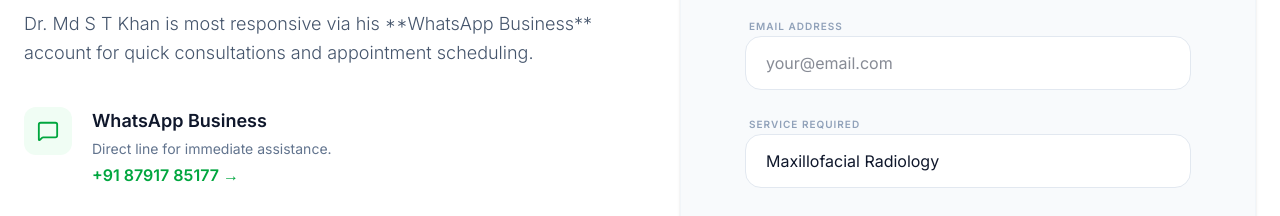
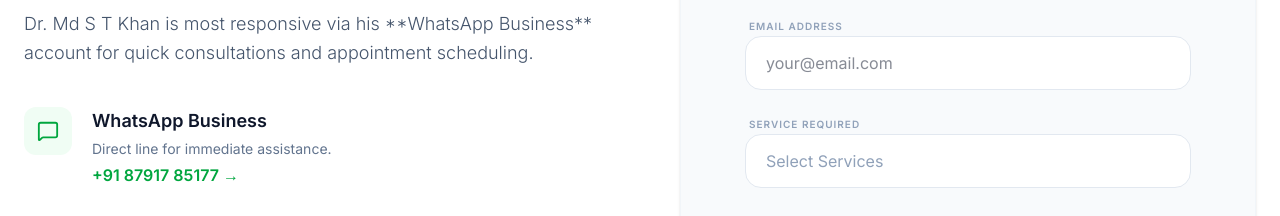
Before and after one commit to shahrukh120/lumina-dental, a React (Vite) app in the folder frontend/: page / in a window 1280 px wide. Shown: the part 4400-4616 px from the top of the page. Built offline with nearby package versions, Linux system fonts and the light colour scheme; no server answers.

Commit message:
Updated contact form

```diff
--- a/frontend/src/components/Contact.tsx
+++ b/frontend/src/components/Contact.tsx
@@ -2,11 +2,12 @@ import React, { useState } from 'react';
 import { MessageSquare, MapPin, Clock } from 'lucide-react';
 
 const Contact: React.FC = () => {
+  // UPDATED: Set initial service to empty string so placeholder shows first
   const [formData, setFormData] = useState({
     firstName: '',
     lastName: '',
     email: '',
-    service: 'Maxillofacial Radiology',
+    service: '',
     message: ''
   });
 
@@ -14,11 +15,15 @@ const Contact: React.FC = () => {
 
   const handleWhatsAppSubmit = (e: React.FormEvent) => {
     e.preventDefault();
+
+    // Basic validation to ensure a service is selected
+    const serviceText = formData.service === '' ? 'General Inquiry' : formData.service;
+
     const text = `Hi Dr. Khan, I'd like to request an appointment at Lumina Dental Studio.
 
 *Patient Name:* ${formData.firstName} ${formData.lastName}
 *Email:* ${formData.email}
-*Requested Service:* ${formData.service}
+*Requested Service:* ${serviceText}
 *Patient Note:* ${formData.message}`;
 
     const encodedText = encodeURIComponent(text);
@@ -26,9 +31,7 @@ const Contact: React.FC = () => {
   };
 
   return (
-    // UPDATED: Tighter vertical padding for mobile (py-12)
     <section id="contact" className="py-12 lg:py-24 bg-white">
-      {/* UPDATED: Adjusted px-4 for smaller screens */}
       <div className="max-w-7xl mx-auto px-4 sm:px-6">
         <div className="grid lg:grid-cols-2 gap-10 lg:gap-20">
 
@@ -60,9 +63,8 @@ const Contact: React.FC = () => {
                 </div>
                 <div>
                   <h4 className="text-lg font-bold text-slate-900 mb-1">Location</h4>
-                  {/* Cleaned up Address Link */}
                   <a
-                    href="https://www.google.com/maps/search/?api=1&query=Apoorva+Hospital+And+Research+Centre+Pvt+Ltd"
+                    href="https://www.google.com/maps?q=Apoorva+Hospital+And+Research+Centre+Pvt+Ltd"
                     target="_blank"
                     rel="noopener noreferrer"
                     className="text-slate-500 text-sm hover:text-indigo-600 transition-colors"
@@ -84,11 +86,10 @@ const Contact: React.FC = () => {
               </div>
             </div>
 
-            {/* UPDATED MAP CONTAINER: Fixed height (h-64 mobile / h-80 desktop) for stability */}
             <div className="w-full h-64 sm:h-80 rounded-3xl overflow-hidden shadow-sm border border-slate-100 mt-auto">
               <iframe
                 title="Clinic Location"
-                src="https://maps.google.com/maps?q=Apoorva+Hospital+And+Research+Centre+Pvt+Ltd+Ballia&t=&z=15&ie=UTF8&iwloc=&output=embed"
+                src="https://www.google.com/maps/embed?pb=!1m18!1m12!1m3!1d3596.345678901234!2d84.150000!3d25.750000!2m3!1f0!2f0!3f0!3m2!1i1024!2i768!4f13.1!3m3!1m2!1s0x0%3A0x0!2zMjXCsDQ1JzAwLjAiTiA4NMKwMDknMDAuMCJF!5e0!3m2!1sen!2sin!4v1600000000000!5m2!1sen!2sin"
                 className="w-full h-full border-0 filter grayscale-[0.2] hover:grayscale-0 transition-all duration-500"
                 loading="lazy"
                 referrerPolicy="no-referrer-when-downgrade"
@@ -98,7 +99,6 @@ const Contact: React.FC = () => {
           </div>
 
           {/* RIGHT COLUMN: Contact Form */}
-          {/* UPDATED: Reduced padding (p-6) for mobile friendliness */}
           <div className="bg-slate-50 p-6 sm:p-10 lg:p-16 rounded-[2.5rem] shadow-sm border border-slate-100 h-fit">
             <form className="space-y-5" onSubmit={handleWhatsAppSubmit}>
               <div className="grid md:grid-cols-2 gap-5">
@@ -117,30 +117,37 @@ const Contact: React.FC = () => {
               </div>
               <div className="space-y-2">
                 <label className="text-[10px] font-bold text-slate-400 uppercase tracking-widest ml-1">Service Required</label>
-                <select value={formData.service} onChange={(e) => setFormData({ ...formData, service: e.target.value })} className="w-full bg-white border border-slate-200 rounded-2xl px-5 py-3.5 focus:ring-2 focus:ring-indigo-500 outline-none transition-all appearance-none cursor-pointer">
-                  <option>Routine Consultation</option>
-                  <option>Maxillofacial Radiology</option>
-                  <option>Maxillofacial Surgery</option>
-                  <option>Periodontal Treatment</option>
-                  <option>Dental Implants</option>
-                  <option>Tooth Fillings</option>
-                  <option>Tooth removal</option>
-                  <option>Teeth Cleaning</option>
-                  <option>Teeth Whitening</option>
-                  <option>Laser Treatment</option>
-                  <option>Dental cap</option>
-                  <option>Denture</option>
-                  <option>Trauma</option>
-                  <option>Oral Cancer</option>
-                  <option>Ulcer</option>
-                  <option>3rd Molar Surgery</option>
-                  <option>Braces</option>
-                  <option>Sensitivity</option>
-                  <option>Pain</option>
-                  <option>TMJ pain</option>
-                  <option>Jaw pain </option>
-                  <option>Lock jaw</option>
-                  <option>RE-RCT</option>
+                <select
+                  required
+                  value={formData.service}
+                  onChange={(e) => setFormData({ ...formData, service: e.target.value })}
+                  className={`w-full bg-white border border-slate-200 rounded-2xl px-5 py-3.5 focus:ring-2 focus:ring-indigo-500 outline-none transition-all appearance-none cursor-pointer ${formData.service === "" ? "text-slate-400" : "text-slate-900"}`}
+                >
+                  {/* UPDATED: Added placeholder option */}
+                  <option value="" disabled>Select Services</option>
+                  <option value="Routine Consultation">Routine Consultation</option>
+                  <option value="Maxillofacial Radiology">Maxillofacial Radiology</option>
+                  <option value="Maxillofacial Surgery">Maxillofacial Surgery</option>
+                  <option value="Periodontal Treatment">Periodontal Treatment</option>
+                  <option value="Dental Implants">Dental Implants</option>
+                  <option value="Tooth Fillings">Tooth Fillings</option>
+                  <option value="Tooth removal">Tooth removal</option>
+                  <option value="Teeth Cleaning">Teeth Cleaning</option>
+                  <option value="Teeth Whitening">Teeth Whitening</option>
+                  <option value="Laser Treatment">Laser Treatment</option>
+                  <option value="Dental cap">Dental cap</option>
+                  <option value="Denture">Denture</option>
+                  <option value="Trauma">Trauma</option>
+                  <option value="Oral Cancer">Oral Cancer</option>
+                  <option value="Ulcer">Ulcer</option>
+                  <option value="3rd Molar Surgery">3rd Molar Surgery</option>
+                  <option value="Braces">Braces</option>
+                  <option value="Sensitivity">Sensitivity</option>
+                  <option value="Pain">Pain</option>
+                  <option value="TMJ pain">TMJ pain</option>
+                  <option value="Jaw pain">Jaw pain</option>
+                  <option value="Lock jaw">Lock jaw</option>
+                  <option value="RE-RCT">RE-RCT</option>
                 </select>
               </div>
               <div className="space-y-2">
```
